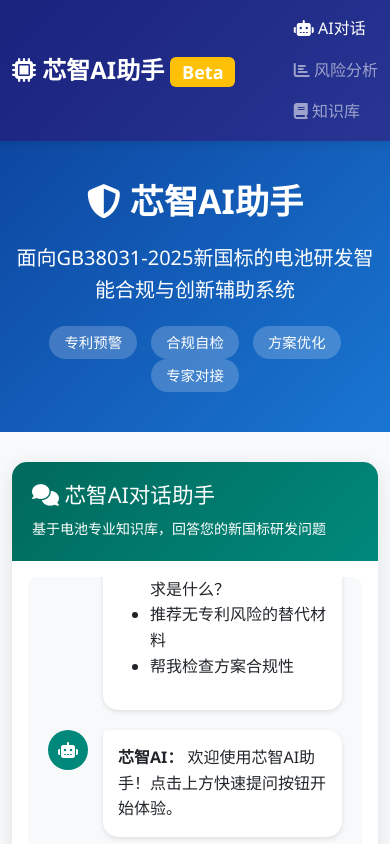
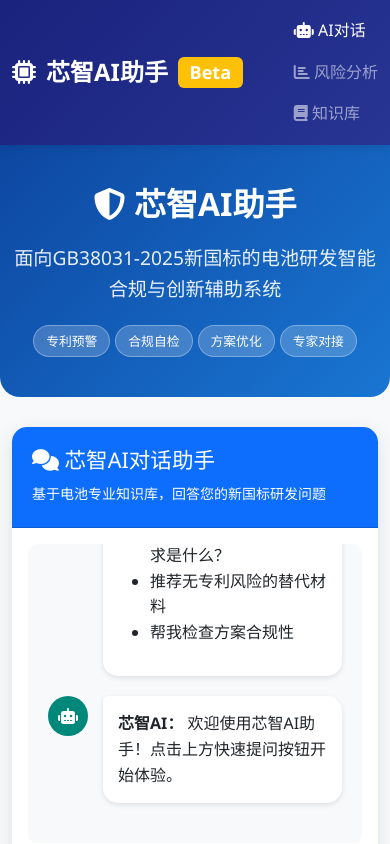
Before and after one commit to 3619446381a-design/xinzhiai-website, a plain HTML site: page index.html in a window 390 px wide. Shown: the top 844 px of the page. Drawn offline with nearby package versions, Linux system fonts and the light colour scheme.

Commit message:
Update style.css

```diff
--- a/style.css
+++ b/style.css
@@ -4,17 +4,22 @@ body {
     background-color: #f8f9fa;
     color: #333;
     line-height: 1.6;
+    padding-bottom: 20px;
 }
 
 /* 导航栏 */
 .navbar {
     background: linear-gradient(135deg, #1a237e 0%, #283593 100%);
     box-shadow: 0 2px 10px rgba(0,0,0,0.1);
+    padding: 10px 0;
 }
 
 .navbar-brand {
     font-size: 1.5rem;
     font-weight: bold;
+    display: flex;
+    align-items: center;
+    gap: 10px;
 }
 
 /* 横幅 */
@@ -24,24 +29,37 @@ body {
     padding: 60px 0;
     margin-bottom: 30px;
     text-align: center;
+    border-radius: 0 0 20px 20px;
 }
 
 .hero-banner h1 {
     font-weight: bold;
     margin-bottom: 20px;
+    font-size: 2.5rem;
+}
+
+.hero-banner .lead {
+    font-size: 1.2rem;
+    opacity: 0.9;
+    margin-bottom: 20px;
 }
 
 .tags {
     margin-top: 20px;
+    display: flex;
+    justify-content: center;
+    flex-wrap: wrap;
+    gap: 10px;
 }
 
 .tag {
     display: inline-block;
     background: rgba(255,255,255,0.2);
-    padding: 5px 15px;
+    padding: 8px 20px;
     border-radius: 20px;
-    margin: 0 5px;
     font-size: 0.9rem;
+    backdrop-filter: blur(10px);
+    border: 1px solid rgba(255,255,255,0.3);
 }
 
 /* 聊天卡片 */
@@ -50,12 +68,10 @@ body {
     border-radius: 15px;
     box-shadow: 0 5px 20px rgba(0,0,0,0.1);
     overflow: hidden;
+    margin-top: 20px;
 }
 
 .chat-card .card-header {
-    background: linear-gradient(135deg, #00695c 0%, #00897b 100%);
-    color: white;
-    border: none;
     padding: 20px;
 }
 
@@ -139,23 +155,12 @@ body {
     border-radius: 20px;
     padding: 8px 15px;
     font-size: 0.9rem;
+    display: flex;
+    align-items: center;
+    gap: 5px;
 }
 
-/* 功能卡片 */
-.feature-card {
-    text-align: center;
-    padding: 25px 15px;
-    background: white;
-    border-radius: 15px;
-    box-shadow: 0 5px 15px rgba(0,0,0,0.08);
-    height: 100%;
-    transition: transform 0.3s;
-}
-
-.feature-card:hover {
-    transform: translateY(-5px);
-}
-
+/* 功能图标 */
 .feature-icon {
     width: 60px;
     height: 60px;
@@ -163,7 +168,7 @@ body {
     display: flex;
     align-items: center;
     justify-content: center;
-    margin: 0 auto 20px;
+    margin: 0 auto 15px;
     color: white;
     font-size: 1.5rem;
 }
@@ -180,6 +185,11 @@ body {
     padding: 10px;
     background: #f8f9fa;
     border-radius: 8px;
+    transition: transform 0.2s;
+}
+
+.risk-item:hover {
+    transform: translateX(5px);
 }
 
 .risk-label {
@@ -192,6 +202,7 @@ body {
     border-radius: 10px;
     margin: 0 15px;
     flex-grow: 1;
+    transition: width 1s ease-in-out;
 }
 
 .low-risk .risk-bar { background: #4caf50; }
@@ -210,16 +221,17 @@ body {
     color: #fff;
     padding: 40px 0;
     margin-top: 50px;
-}
-
-.social-icons {
-    margin-top: 20px;
+    border-radius: 20px 20px 0 0;
 }
 
 /* 响应式设计 */
 @media (max-width: 768px) {
     .hero-banner {
         padding: 40px 0;
+    }
+
+    .hero-banner h1 {
+        font-size: 2rem;
     }
 
     .chat-messages {
@@ -233,4 +245,13 @@ body {
     .quick-questions {
         justify-content: center;
     }
+
+    .tags {
+        gap: 5px;
+    }
+
+    .tag {
+        padding: 5px 12px;
+        font-size: 0.8rem;
+    }
 }
```
